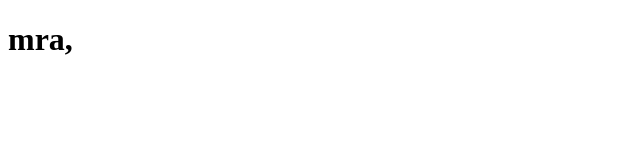
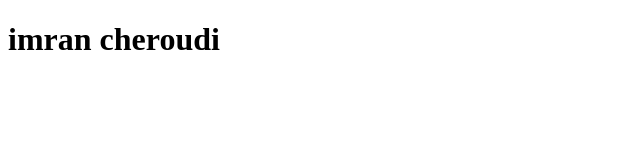
Before and after one commit to imranCheroudi123/MyProject, a plain HTML site: page index.html in a window 1280 px wide. Shown: the whole page, without its empty margins (0-640 px from the left). Drawn offline with Linux system fonts and the light colour scheme.

Commit message:
j'ai change innerText de tag h1

```diff
--- a/index.html
+++ b/index.html
@@ -7,6 +7,6 @@
     <title>Document</title>
 </head>
 <body>
-    <h1>mra,</h1>
+    <h1>imran cheroudi</h1>
 </body>
 </html>
```
